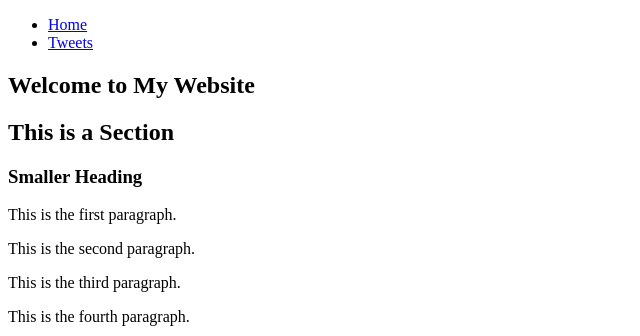
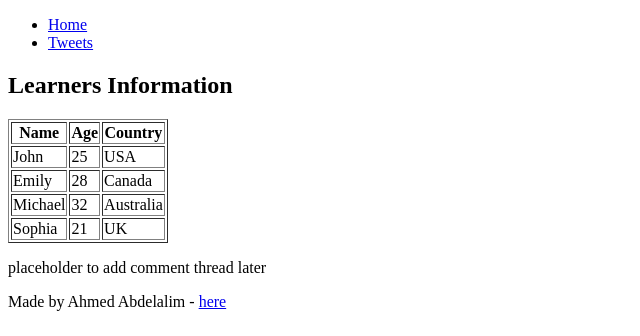
Before and after one commit to SOSOMACO/My_First_Portfolio, a plain HTML site: page html_basic/index.html in a window 1280 px wide. Shown: the top 336 px of the page, without its empty margins (0-640 px from the left). Drawn offline with Linux system fonts and the light colour scheme; grey boxes are pictures that could not be loaded.

Commit message:
Add learners info table to index.html

```diff
--- a/html_basic/index.html
+++ b/html_basic/index.html
@@ -13,19 +13,42 @@
 
     <main>
       <article>
-        <h1>Welcome to My Website</h1>
-        <h2>This is a Section</h2>
-        <h3>Smaller Heading</h3>
-        <p>This is the first paragraph.</p>
-        <p>This is the second paragraph.</p>
-        <p>This is the third paragraph.</p>
-        <p>This is the fourth paragraph.</p>
+        <!-- روابط وصورة وأي محتوى سابق -->
 
-        <a href="https://www.example.com" target="_blank">
-          <img src="https://i.ibb.co/gTDZZT8/ALX-Logo-07.png" alt="ALX Logo" width="200">
-        </a>
+        <!-- جدول المتعلمين -->
+        <h2>Learners Information</h2>
+        <table border="1">
+          <thead>
+            <tr>
+              <th>Name</th>
+              <th>Age</th>
+              <th>Country</th>
+            </tr>
+          </thead>
+          <tbody>
+            <tr>
+              <td>John</td>
+              <td>25</td>
+              <td>USA</td>
+            </tr>
+            <tr>
+              <td>Emily</td>
+              <td>28</td>
+              <td>Canada</td>
+            </tr>
+            <tr>
+              <td>Michael</td>
+              <td>32</td>
+              <td>Australia</td>
+            </tr>
+            <tr>
+              <td>Sophia</td>
+              <td>21</td>
+              <td>UK</td>
+            </tr>
+          </tbody>
+        </table>
 
-        <p><a href="tweets.html">Check out my favorite tweets!</a></p>
       </article>
 
       <aside>
```
